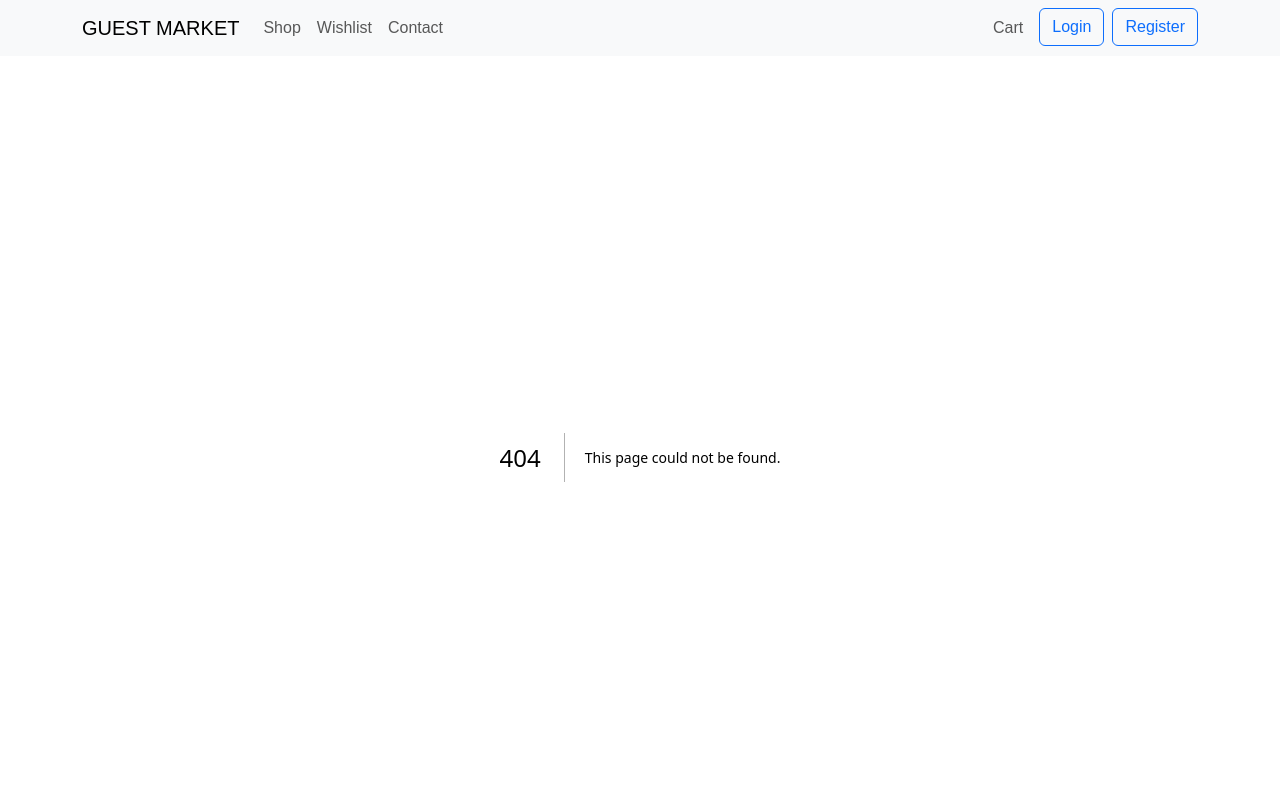
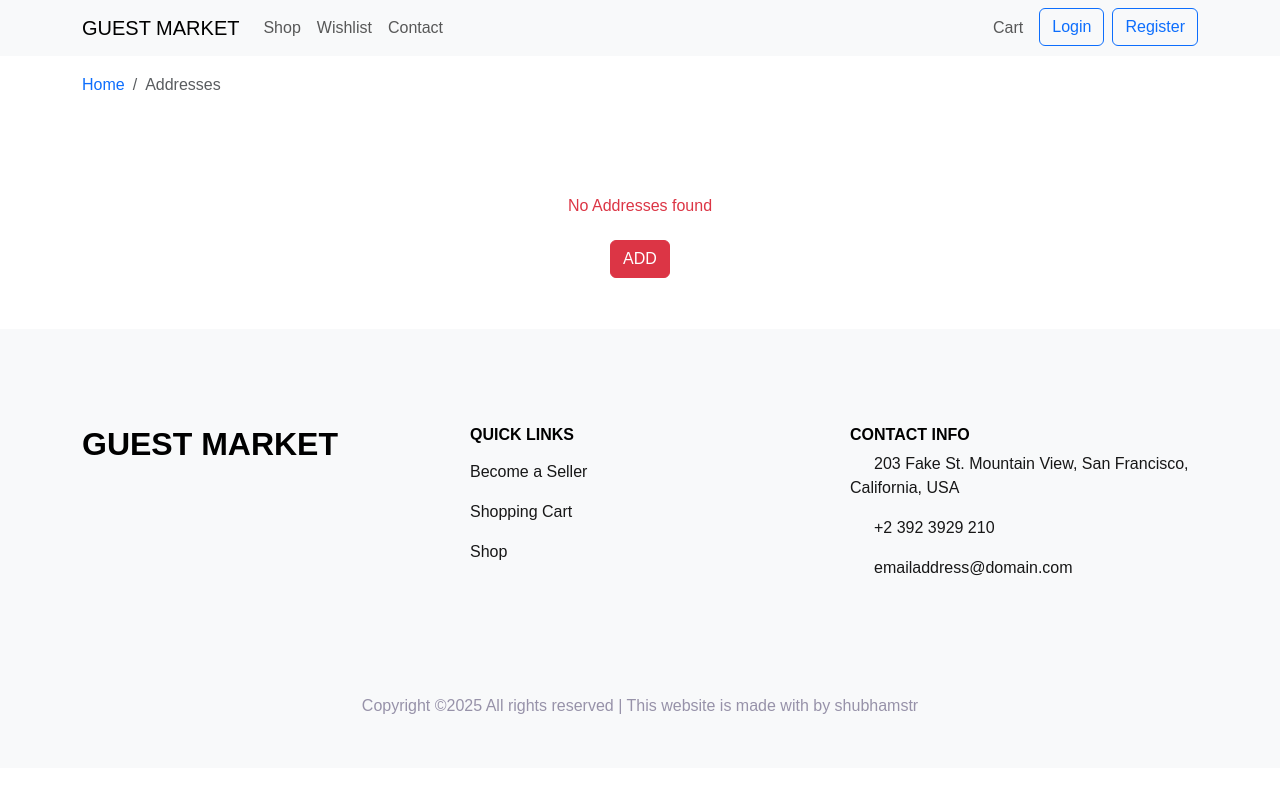
Before and after one commit to shubhamstr/E-Commerce-Platform-Website, a Next.js app: page /addresses in a window 1280 px wide. Before the commit this address had no page. Shown: the top 800 px of the page. Built offline with nearby package versions, Linux system fonts and the light colour scheme; no server answers; some icons are missing.

Commit message:
addresses route add, no data UI logic

```diff
--- /dev/null
+++ b/src/app/addresses/page.tsx
@@ -0,0 +1,24 @@
+import React from 'react';
+import { Container, Row, Col } from 'reactstrap';
+// import styles from './page.module.css';
+import BreadcrumbCompo from '../components/BreadcrumbCompo';
+import AddressList from '../components/AddressList';
+
+const page = () => {
+  return (
+    <Container fluid>
+      <Row xs="1">
+        <Col>
+          <BreadcrumbCompo activeScreenName="Addresses" previousScreenLink="" previousScreenName="" />
+        </Col>
+      </Row>
+      <Row xs="1">
+        <Col>
+          <AddressList />
+        </Col>
+      </Row>
+    </Container>
+  );
+};
+
+export default page;
--- /dev/null
+++ b/src/app/components/AddressList.tsx
@@ -0,0 +1,153 @@
+/* eslint-disable @typescript-eslint/no-explicit-any */
+/* eslint-disable react-hooks/exhaustive-deps */
+/* eslint-disable @typescript-eslint/no-unused-vars */
+"use client"
+import React, { useEffect, useState } from "react"
+import styles from './addressList.module.css';
+import {
+  Form,
+  FormGroup,
+  Label,
+  Input,
+  Col,
+  Container,
+  Row,
+  Button,
+} from "reactstrap"
+import { useSelector } from "react-redux"
+import { RootState } from "../../store"
+import { getUserAddresses } from "../../services/authService";
+import { showSuccess, showError } from '../../utils/toast';
+import { useRouter } from "next/navigation"
+
+const AddressList = () => {
+  const router = useRouter()
+  const userData = useSelector(
+    (state: RootState) => state.auth.userData
+  )
+  const [addressData, setAddressData] = useState<any>([])
+
+  const handleChange = (e: any) => {
+    setAddressData((prev: any) => ({
+      ...prev,
+      [e.target.name]: e.target.value
+    }))
+  }
+
+  const fetchUserAddresses = async () => {
+    const res = await getUserAddresses(userData.userId);
+    const { success, message, data, error } = res.data
+    if (success) {
+      showSuccess(message);
+      // console.log(data);
+      if (data.length) {
+        setAddressData(data);
+      }
+    } else {
+      showError(message);
+      console.error("Server error:", error);
+    }
+  }
+
+  // const onUpdate = async (e: any) => {
+  //   e.preventDefault();
+  //   const res = await updateUser(userData.userId, userDetails);
+  //   const { success, message, data, error } = res.data
+  //   if (success) {
+  //     showSuccess(message);
+  //     // console.log(data);
+  //   } else {
+  //     showError(message);
+  //     console.error("Server error:", error);
+  //   }
+  // }
+
+  useEffect(() => {
+    fetchUserAddresses();
+  }, [])
+
+
+  return (
+    <Container fluid="sm">
+      {addressData.length === 0 && (
+        <Row>
+          <Col className={`d-flex justify-content-center flex-column align-items-center ${styles.no_data_div}`}>
+            <h6 className="text-danger py-3 px-5">No Addresses found</h6>
+            <Button color="danger" className="text-uppercase" onClick={() => {
+              router.push("addresses/add")
+            }}>
+              Add
+            </Button>
+          </Col>
+        </Row>
+      )}
+      {/* <Row>
+          <Col md={6}>
+            <FormGroup>
+              <Label for="fName">
+                First Name
+              </Label>
+              <Input
+                id="fName"
+                name="firstName"
+                placeholder="John"
+                type="text"
+                onChange={handleChange}
+                value={userDetails?.firstName || ""}
+              />
+            </FormGroup>
+          </Col>
+          <Col md={6}>
+            <FormGroup>
+              <Label for="lName">
+                Last Name
+              </Label>
+              <Input
+                id="lName"
+                name="lastName"
+                placeholder="Doe"
+                type="text"
+                onChange={handleChange}
+                value={userDetails?.lastName || ""}
+              />
+            </FormGroup>
+          </Col>
+        </Row>
+        <Row>
+          <Col md={6}>
+            <FormGroup>
+              <Label for="email">
+                Email
+              </Label>
+              <Input
+                id="email"
+                name="email"
+                placeholder="abc@gmail.com"
+                type="email"
+                disabled
+                value={userDetails?.email || ""}
+              />
+            </FormGroup>
+          </Col>
+          <Col md={6}>
+            <FormGroup>
+              <Label for="mNumber">
+                Mobile Number
+              </Label>
+              <Input
+                id="mNumber"
+                name="mobileNumber"
+                placeholder="Enter mobile number"
+                type="text"
+                onChange={handleChange}
+                value={userDetails?.mobileNumber || ""}
+              />
+            </FormGroup>
+          </Col>
+        </Row> */}
+
+    </Container>
+  )
+}
+
+export default AddressList
--- a/src/app/components/Header.tsx
+++ b/src/app/components/Header.tsx
@@ -134,6 +134,10 @@ function Header(args: any) {
                       }}>Account</DropdownItem>
                     <DropdownItem
                       onClick={() => {
+                        router.push("/addresses")
+                      }}>Addresses</DropdownItem>
+                    <DropdownItem
+                      onClick={() => {
                         router.push("/change-password")
                       }}>Change Password</DropdownItem>
                     <DropdownItem divider />
--- /dev/null
+++ b/src/app/components/addressList.module.css
@@ -0,0 +1,3 @@
+.no_data_div {
+  height: 200px;
+}
--- a/src/services/authService.ts
+++ b/src/services/authService.ts
@@ -6,3 +6,4 @@ export const registerUser = (data: any) => api.post("/api/user/register", data)
 export const loginUser = (data: any) => api.post("/api/user/login", data)
 export const getUser = (id: any) => api.get(`/api/user/get/${id}`)
 export const updateUser = (id: any, data: any) => api.post(`/api/user/update/${id}`, data)
+export const getUserAddresses = (id: any) => api.get(`/api/address/get/user/${id}`)
```
Also changed, not shown: src/app/addresses/page.module.css (added).
